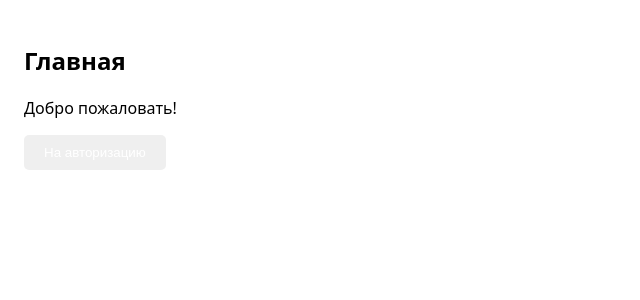
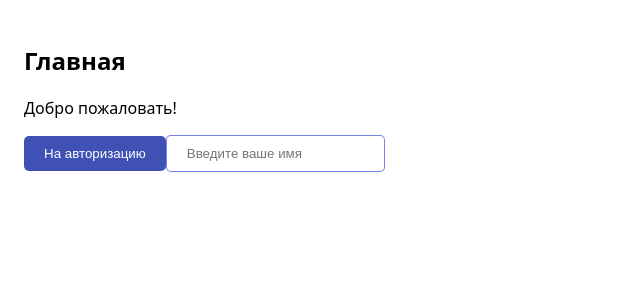
Before and after one commit to ZhadeAnton/todo-list, a React (Vite) app: page /home in a window 1280 px wide. Shown: the top 300 px of the page, without its empty margins (0-640 px from the left). Built offline with nearby package versions, Linux system fonts and the light colour scheme.

Commit message:
добавил input  и стилизовал

```diff
--- a/src/pages/Home/HomePage.tsx
+++ b/src/pages/Home/HomePage.tsx
@@ -1,6 +1,7 @@
 import { Button } from "@shared/ui/button";
 import { useNavigate } from "react-router-dom";
 import "./styles.css";
+import { Input } from "@shared/ui/input";
 
 export default function HomePage() {
   const navigate = useNavigate();
@@ -9,7 +10,8 @@ export default function HomePage() {
     <div className="home">
       <h2>Главная</h2>
       <p>Добро пожаловать!</p>
-      <Button onClick={() => navigate("/login")}>На авторизацию</Button>
+      <Button color="primary" onClick={() => navigate("/login")}>На авторизацию</Button>
+      <Input placeholder="Введите ваше имя" />
     </div>
   );
 }
--- a/src/pages/Login/LoginPage.tsx
+++ b/src/pages/Login/LoginPage.tsx
@@ -8,8 +8,8 @@ export default function LoginPage() {
   return (
     <div className="login">
       <h2>Авторизация</h2>
-      <input placeholder="Логин" />
-      <input placeholder="Пароль" type="password" />
+      <input color="primary" placeholder="Логин" />
+      <input color="primary" placeholder="Пароль" type="password" />
 
       <div>{counter}</div>
 
--- /dev/null
+++ b/src/shared/ui/input/index.ts
@@ -0,0 +1 @@
+export { Input } from "./ui.js";
--- /dev/null
+++ b/src/shared/ui/input/styles.css
@@ -0,0 +1,18 @@
+    input {
+        padding: 10px 20px;
+        border-radius: 5px;
+        border: 1px solid #515be6c5;
+        color: #515be6c5;
+    }
+    input.primary {
+        border: 1px solid #515be6c5;
+        color: #e65151c5;
+    }
+    input.secondary {
+        border: 1px solid #515be6c5;
+        color: #515be6c5;
+    }
+    input.tertiary {
+        border: 1px solid #515be6c5;
+        color: #515be6c5;
+    }
--- /dev/null
+++ b/src/shared/ui/input/ui.tsx
@@ -0,0 +1,14 @@
+import type { ChangeEvent } from "react";
+import "./styles.css";
+
+type InputProps = {
+    color?: "primary" | "secondary" | "tertiary";
+  placeholder?: string;
+  value?: string;
+  type?: string;
+   onChange?: (e: ChangeEvent<HTMLInputElement>) => void;
+};
+
+export function Input({ placeholder, type = "text", value, onChange }: InputProps) {
+  return <input type={type} placeholder={placeholder} value={value} onChange={onChange} />;
+}
```
